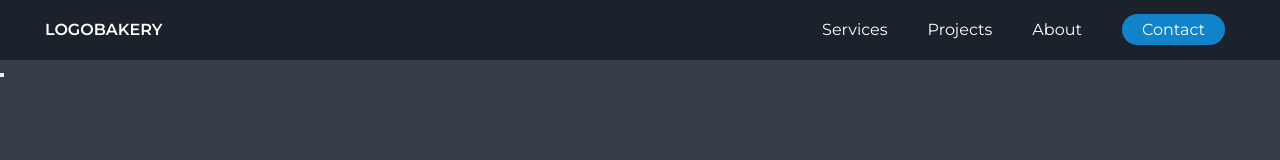
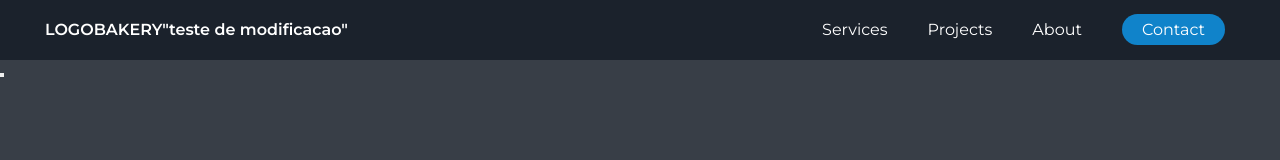
Before and after one commit to LuizCarlosButtner/teste2, a plain HTML site: page treino/navbar-1/index.html in a window 1280 px wide. Drawn offline with Linux system fonts and the light colour scheme.

Commit message:
teste de vc code dando commit, nao funcionou

```diff
--- a/treino/navbar-1/index.html
+++ b/treino/navbar-1/index.html
@@ -10,7 +10,7 @@
 <body>
     <header>
         <nav>
-            <span>LOGOBAKERY</span>
+            <span>LOGOBAKERY"teste de modificacao"</span>
             <ul>
                 <li><a  href="#">Services</a></li>
                 <li><a href="#">Projects</a></li>
```
